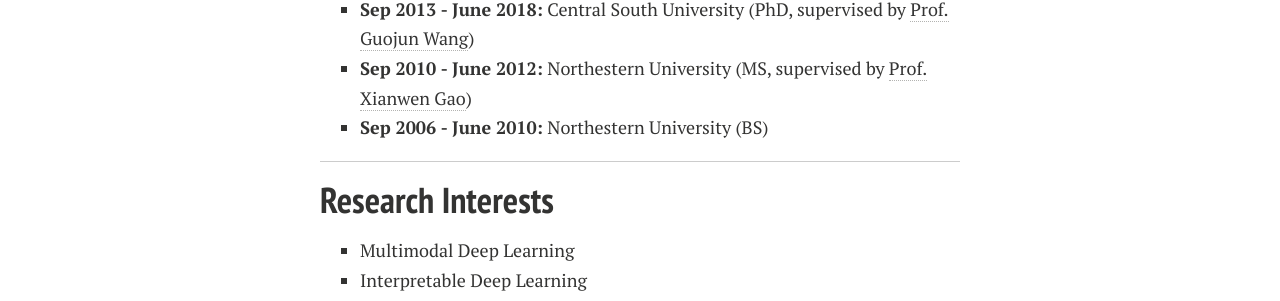
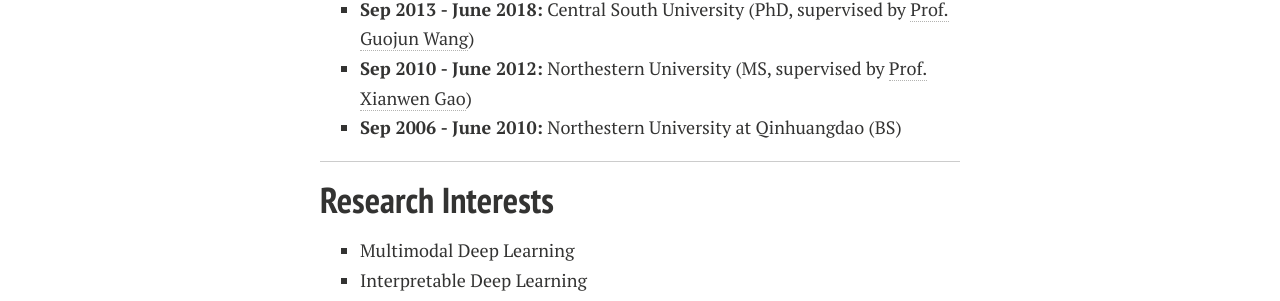
Before and after one commit to daiyl/daiyl.github.io, a Jekyll site: the page built from index.md, in a window 1280 px wide. Shown: the part 759-1060 px from the top of the page. Built offline with Jekyll 4.4.1, drawn with Linux system fonts in a browser that asks for light colours; nearby versions of some CDN libraries; comment, search, counter and statistics services are not loaded; a style sheet for code colours, icons or effects is not loaded; our own code applies the rules of GitHub Pages for plain Markdown files.

Commit message:
Update index.md

```diff
--- a/index.md
+++ b/index.md
@@ -16,7 +16,7 @@
 
 - **Sep 2013 - June 2018:** Central South University (PhD, supervised by [Prof. Guojun Wang](https://trust.gzhu.edu.cn/faculty/~csgjwang/index.html))
 - **Sep 2010 - June 2012:** Northestern University (MS, supervised by [Prof. Xianwen Gao](https://www.csauthors.net/xianwen-gao/))
-- **Sep 2006 - June 2010:** Northestern University (BS)
+- **Sep 2006 - June 2010:** Northestern University at Qinhuangdao (BS)
 
 ---
 
```
